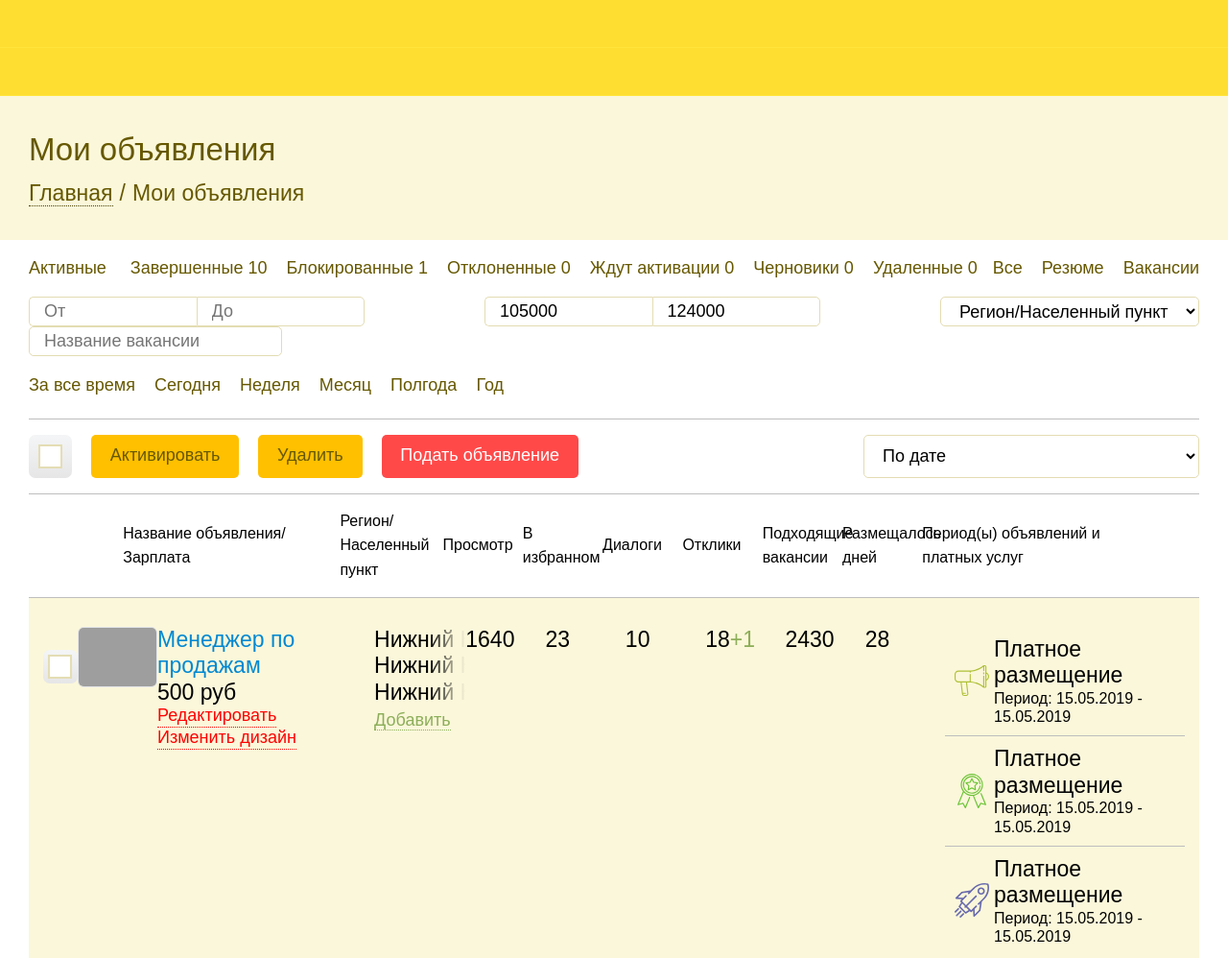
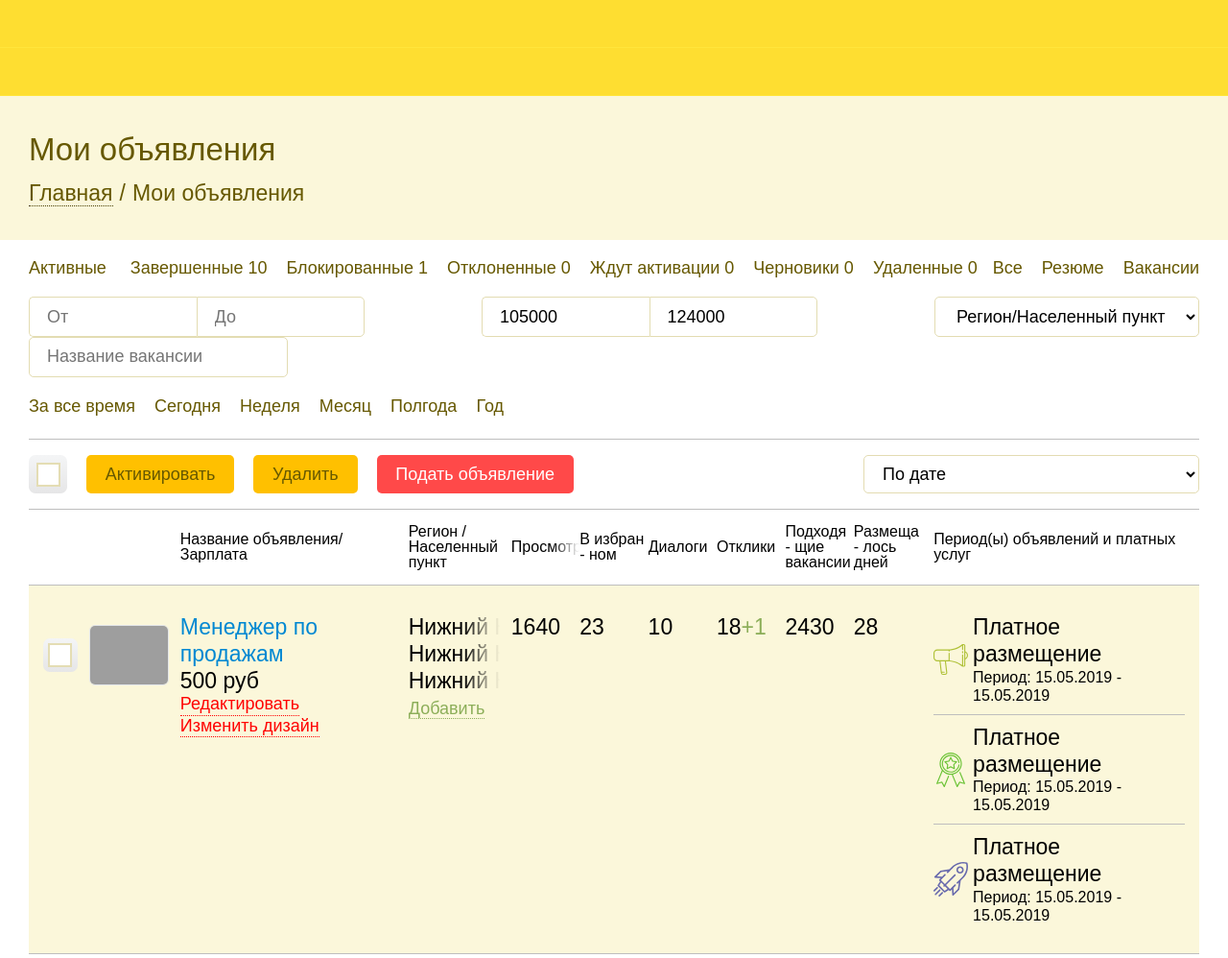
Before and after one commit to lezko/vsevn.ru, a plain HTML site: page ads.html in a window 1280 px wide. Shown: the top 998 px of the page at 96% size. Drawn offline with Linux system fonts and the light colour scheme; grey boxes are pictures that could not be loaded; a web font is replaced by a local one.

Commit message:
linebreaks & input height

```diff
--- a/ads.html
+++ b/ads.html
@@ -103,7 +103,7 @@
         <section class="actions container">
             <div class="flex bottom-line">
                 <div class="flex" style="--flex-gap: 20px">
-                    <div class="checkbox" role="checkbox" style="--checkbox-size: 45px">
+                    <div class="checkbox" role="checkbox" style="--checkbox-size: 40px">
                         <div class="checkbox__inner"></div>
                     </div>
                     <a href="" id="action-activate-adv" class="action-btn">Активировать</a>
@@ -120,13 +120,17 @@
             <div class="container">
                 <div class="ads__field-names grid bottom-line">
                     <span>Название объявления/Зарплата</span>
-                    <span>Регион/Населенный пункт</span>
-                    <span>Просмотр</span>
-                    <span>В избранном</span>
-                    <span>Диалоги</span>
-                    <span>Отклики</span>
-                    <span>Подходящие вакансии</span>
-                    <span>Размещалось дней</span>
+                    <span>Регион / Населенный пункт</span>
+
+                    <div class="ads__field-names--big">
+                        <span>Просмотр</span>
+                        <span>В избран - ном</span>
+                        <span>Диалоги</span>
+                        <span>Отклики</span>
+                        <span>Подходя - щие вакансии</span>
+                        <span>Размеща - лось дней</span>
+                    </div>
+
                     <span>Период(ы) объявлений и платных услуг</span>
                 </div>
                 <div class="ads__items">
--- a/css/main.css
+++ b/css/main.css
@@ -188,7 +188,6 @@ select {
 
 .show-on-adv-item-hover {
     opacity: 0;
-    overflow: hidden;
 }
 
 .adv-item:hover .show-on-adv-item-hover {
@@ -233,7 +232,7 @@ select {
     border-radius: 5px;
     background-color: #FFC000;
     color: var(--clr-brown);
-    padding: .4em 1.1em;
+    padding: .3em 1.1em;
 }
 
 .action-btn--red {
@@ -337,6 +336,11 @@ select {
     flex-wrap: wrap;
 }
 
+.adv-input-filters input,
+.adv-input-filters select {
+    padding: .3em 1em;
+}
+
 .adv-input-filters > * {
     max-width: 350px;
 }
@@ -408,8 +412,7 @@ select {
 }
 
 /* 'fade' effect on overflowing text */
-.adv-item__title,
-.adv-item__city-list > li {
+.ovf-fade {
     position: relative;
 }
 
@@ -430,15 +433,27 @@ select {
 /* ads */
 
 /* ads__field-names */
+.ads__field-names {
+    column-gap: 1%;
+    grid-template-columns: 11% 19% 8% 36% 22%;
+    padding: 15px;
+}
 
 .ads__field-names span {
     font-size: 16px;
+    display: grid;
+    line-height: 1;
+    align-content: center;
 }
 
-.ads__field-names {
-    grid-template-columns: 7% 19% 9% repeat(6, 7%) 21%;
-    align-items: center;
-    padding: 15px;
+.ads__field-names--big {
+    display: flex;
+    flex-wrap: nowrap;
+}
+
+.ads__field-names--big > * {
+    width: 100%;
+    overflow: hidden;
 }
 
 .ads__field-names span:nth-child(1) {
@@ -447,8 +462,9 @@ select {
 
 /* adv-item */
 .adv-item {
-    grid-template-columns: 3% 7% 19% 8% 42% 21%;
+    grid-template-columns: 3% 7% 19% 8% 36% 22%;
     grid-template-rows: repeat(3, 28px) 1fr;
+    column-gap: 1%;
     grid-template-areas:
     'checkbox img left-block city-list stats services'
     'checkbox img left-block city-list get-more-responses services'
@@ -468,6 +484,7 @@ select {
 
 .adv-item__img {
     grid-area: img;
+    place-self: center;
     max-height: 100%;
     border: 1px solid #E3E6E9;
 }
@@ -528,11 +545,16 @@ select {
 
 .adv-item__services {
     grid-area: services;
+    place-self: start;
+}
+
+.adv-item__services > *:not(:last-child) {
+    padding-bottom: 10px;
+    margin-bottom: 10px;
 }
 
 /* service */
 .service {
-    padding: 10px;
     column-gap: 5px;
     display: grid;
     grid-template-areas:
--- a/js/main.js
+++ b/js/main.js
@@ -52,7 +52,7 @@ function initFadeEffects(elems, findBackground) {
     });
 }
 
-const elems = [].concat(...findAll('.adv-item__title'), ...findAll('.adv-item__city-list > li'));
+const elems = [].concat(...findAll('.adv-item__title'), ...findAll('.adv-item__city-list > li'), ...findAll('.ads__field-names--big > span'));
 initFadeEffects(elems, true);
 
 window.addEventListener('resize', () => {
```
